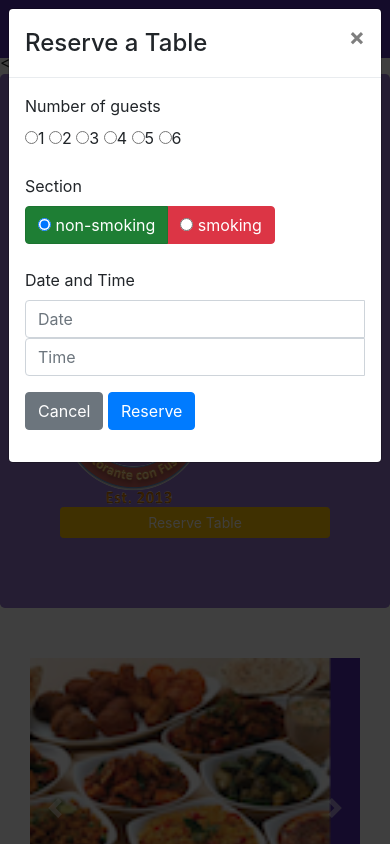
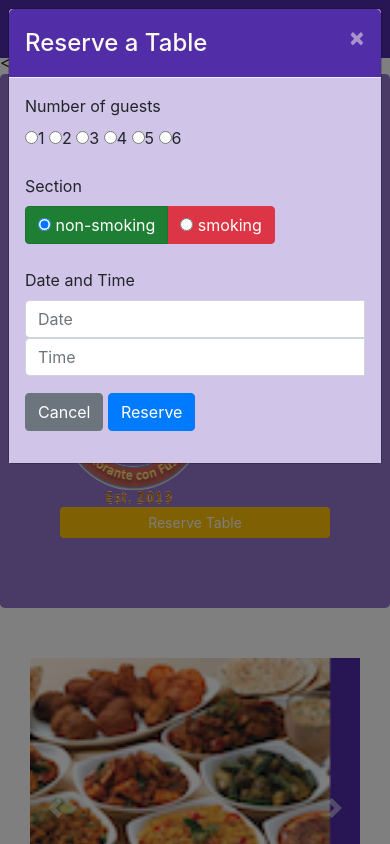
Before and after one commit to melisha19/bootstrap-coursera, a website: page index.html in a window 390 px wide. Both pictures are taken after a click on the button "Reserve Table". Shown: the top 844 px of the page. Drawn offline with nearby package versions, Linux system fonts and the light colour scheme; some icons are missing.

Commit message:
Assignment 4

```diff
--- a/CSS/styles.scss
+++ b/CSS/styles.scss
@@ -72,3 +72,19 @@ body{
     bottom: 0px;
     z-index: 1;
 }
+.modal
+{
+	.modal-header{
+	  background:$background-dark;
+		.modal-title{
+			color:floralwhite;
+		}
+		.close{
+			color:floralwhite;
+
+		}
+	}
+	.modal-body{
+		background:$background-pale;
+	}
+}
--- a/index.html
+++ b/index.html
@@ -38,7 +38,7 @@
             <li class="nav-item"><a class="nav-link" href="./contactus.html"><span class="fa fa-address-card fa-lg"> Contact</a></li>
           </ul>
           <span class="navbar-text">
-                   <a data-toggle="modal" data-target="#loginModal">
+                   <a id="loginButton">
                    <span class="fa fa-sign-in"></span> Login</a>
                </span>
       </div>
@@ -141,7 +141,9 @@
                   </div>
 
                       <div class="form-group row">
-                        <div class="col-md-offset-2 col-sm-10">
+                        <div class="col-sm-3">
+                        </div>
+                        <div class=" col-sm-9">
                           <button type="button" class="btn btn-secondary ml-auto" data-dismiss="modal">
                             Cancel</button>
                           <button type="submit" class="btn btn-primary">Reserve</button>
@@ -165,8 +167,7 @@
                    <img src="img/logo.png" class="img-fluid">
                </div>
                <div class="col-12 col-sm-3 align-self-center">
-                   <a data-toggle="modal" role="button" class="btn btn-warning btn-sm btn-block"
-                   data-target="#reserveModal">Reserve Table</a>
+                   <a  id="reserveButton" role="button" class="btn btn-warning btn-sm btn-block">Reserve Table</a>
               </div>
           </div>
         </div>
@@ -348,6 +349,13 @@ else if ($("#carouselButton").children("span").hasClass('fa-play')){
         $("#carouselButton").children("span").addClass('fa-pause');
     }
   });
+   $("#reserveButton").click(function(){
+     $('#reserveModal').modal('show');
+   });
+   $("#loginButton").click(function(){
+     $('#loginModal').modal('show');
+   });
+
 });
    </script>
 </body>
--- a/package.json
+++ b/package.json
@@ -6,12 +6,14 @@
   "scripts": {
     "start": "npm run lite",
     "test": "echo \"Error: no test specified\" && exit 1",
-    "lite": "lite-server"
+    "lite": "lite-server",
+    "scss": "node-sass -o css/ css/"
   },
   "author": "",
   "license": "ISC",
   "devDependencies": {
-    "lite-server": "^2.3.0"
+    "lite-server": "^2.3.0",
+    "node-sass": "^4.14.1"
   },
   "dependencies": {
     "bootstrap": "^4.0.0",
```
Also changed, not shown: CSS/styles.css, 1 other file.
